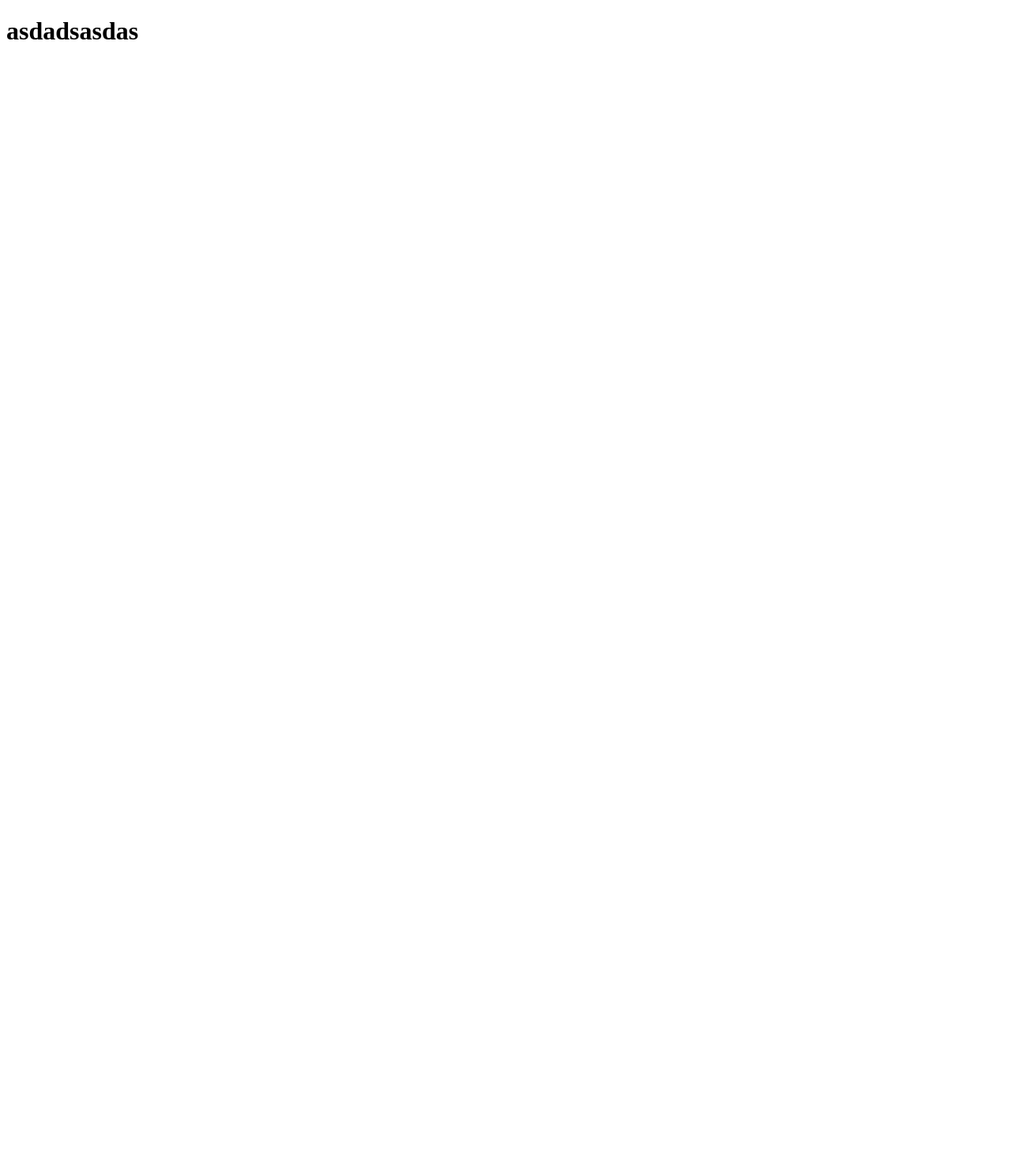
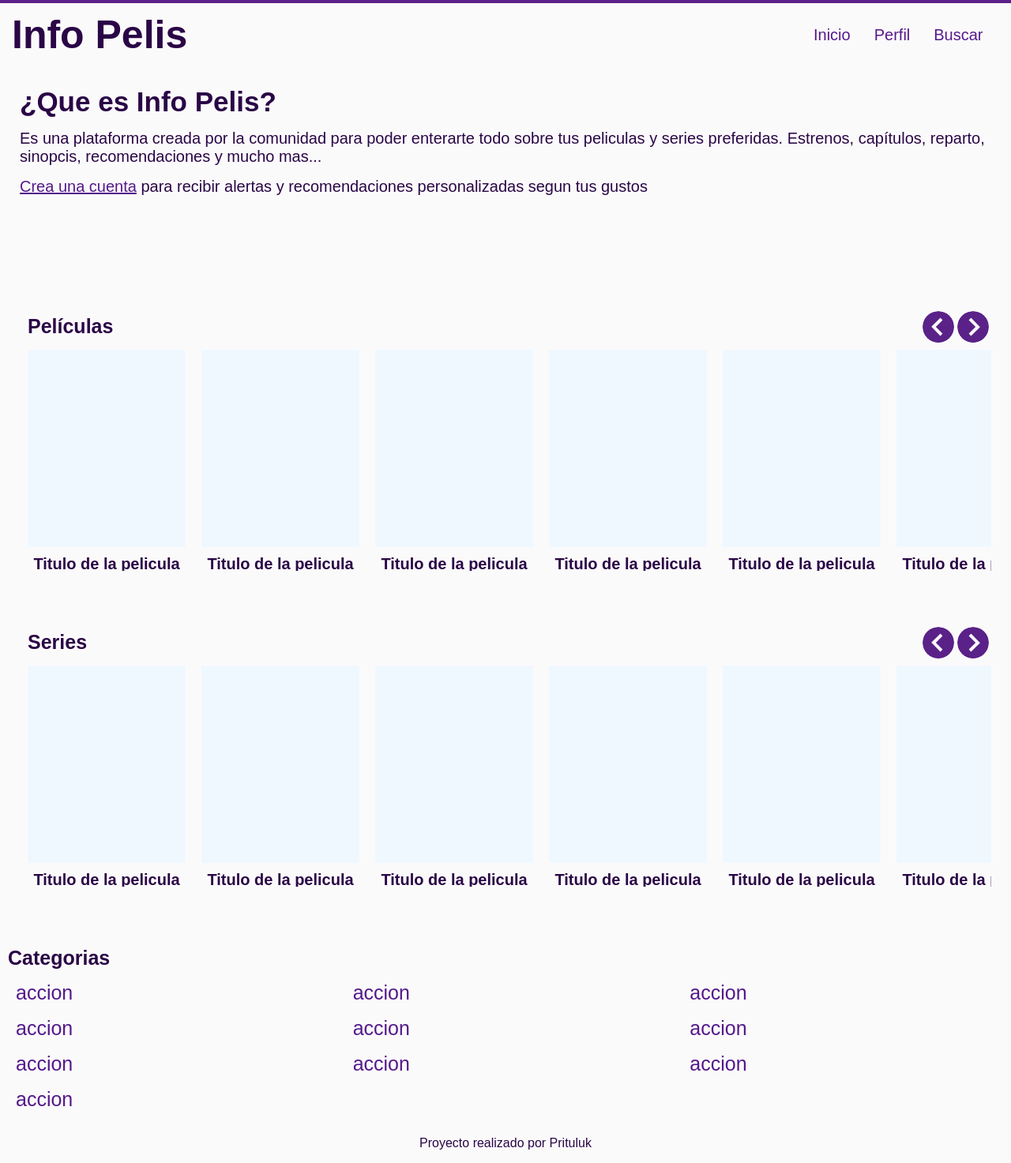
Before and after one commit to Prituluk/practical-course-api-movies, a website: page index.html in a window 1280 px wide. Shown: the whole page at 79% size. Before the commit the page ends 800 px from the top, so only its background shows below. Drawn offline with Linux system fonts and the light colour scheme.

Commit message:
basic layout and design

```diff
--- a/index.html
+++ b/index.html
@@ -7,9 +7,167 @@
  <title>Document</title>
 </head>
 <body>
- <h1>asdadsasdas</h1>
+ <div class="navBar">
+   <h1 class="title-page">Info Pelis</h1>
+   <ul class="navBar-items">
+    <li><a href="">Inicio</a></li>
+    <li> <a href="">Perfil</a></li>
+    <li><a href="">Buscar</a></li>
+   </ul>
+ </div>
+ <section class="intro">
+  <article class="intro-body">
+   <h2>¿Que es Info Pelis?</h2>
+   <p>Es una plataforma creada por la comunidad para poder enterarte todo sobre tus peliculas y series preferidas. Estrenos, capítulos, reparto, sinopcis, recomendaciones y mucho mas... </p>
+   <span><a href="">Crea una cuenta</a> para recibir alertas y recomendaciones personalizadas segun tus gustos</span>
+  </article>
+ </section>
+<section class="films" >
+ <div class="films-second">
+  <h3>Películas</h3>
+  <div class="arrow-content">
+   <img class="arrow" id="arrow-left-films" src="./styles/icons/reshot-icon-right-arrow-button-YAB8GEM7SD-c5f61.svg" alt="scrolling arrow">
+    <img class="arrow" id="arrow-right-films" src="./styles/icons/reshot-icon-right-arrow-button-YAB8GEM7SD-c5f61.svg" alt="scrolling arrow">
+  </div>
+
+ </div>
+ <ul class="list-cards" id="scrolling-card-film">
+  <li>
+   <div class="container">
+    <div class="card">
+     </div>
+    <span class="title-card">Titulo de la     pelicula</span>
+    </div>
+  </li>
+  <li>
+   <div class="container">
+    <div class="card">
+     </div>
+    <span class="title-card">Titulo de la     pelicula</span>
+    </div>
+  </li>
+  <li>
+   <div class="container">
+    <div class="card">
+     </div>
+    <span class="title-card">Titulo de la     pelicula</span>
+    </div>
+  </li>
+  <li>
+   <div class="container">
+    <div class="card">
+     </div>
+    <span class="title-card">Titulo de la     pelicula</span>
+    </div>
+  </li>
+  <li>
+   <div class="container">
+    <div class="card">
+     </div>
+    <span class="title-card">Titulo de la     pelicula</span>
+    </div>
+  </li>
+  <li>
+   <div class="container">
+    <div class="card">
+     </div>
+    <span class="title-card">Titulo de la     pelicula</span>
+    </div>
+  </li>
+  <li>
+   <div class="container">
+    <div class="card">
+     </div>
+    <span class="title-card">Titulo de la     pelicula</span>
+    </div>
+  </li>
+ </ul>
 
 
+</section>
+<section class="tv" >
+ <div class="tv-second">
+  <h3>Series</h3>
+  <div class="arrow-content">
+   <img class="arrow" id="arrow-left-tv" src="./styles/icons/reshot-icon-right-arrow-button-YAB8GEM7SD-c5f61.svg" alt="scrolling arrow">
+    <img class="arrow" id="arrow-right-tv" src="./styles/icons/reshot-icon-right-arrow-button-YAB8GEM7SD-c5f61.svg" alt="scrolling arrow">
+  </div>
+
+ </div>
+ <ul class="list-cards" id="scrolling-card-tv">
+  <li>
+   <div class="container">
+    <div class="card">
+     </div>
+    <span class="title-card">Titulo de la     pelicula</span>
+    </div>
+  </li>
+  <li>
+   <div class="container">
+    <div class="card">
+     </div>
+    <span class="title-card">Titulo de la     pelicula</span>
+    </div>
+  </li>
+  <li>
+   <div class="container">
+    <div class="card">
+     </div>
+    <span class="title-card">Titulo de la     pelicula</span>
+    </div>
+  </li>
+  <li>
+   <div class="container">
+    <div class="card">
+     </div>
+    <span class="title-card">Titulo de la     pelicula</span>
+    </div>
+  </li>
+  <li>
+   <div class="container">
+    <div class="card">
+     </div>
+    <span class="title-card">Titulo de la     pelicula</span>
+    </div>
+  </li>
+  <li>
+   <div class="container">
+    <div class="card">
+     </div>
+    <span class="title-card">Titulo de la     pelicula</span>
+    </div>
+  </li>
+  <li>
+   <div class="container">
+    <div class="card">
+     </div>
+    <span class="title-card">Titulo de la     pelicula</span>
+    </div>
+  </li>
+ </ul>
+
+
+</section>
+<section class="category">
+ <h3>Categorias</h3>
+ <ul>
+  <li><a href="">accion</a></li>
+  <li><a href="">accion</a></li>
+  <li><a href="">accion</a></li>
+  <li><a href="">accion</a></li>
+  <li><a href="">accion</a></li>
+  <li><a href="">accion</a></li>
+  <li><a href="">accion</a></li>
+  <li><a href="">accion</a></li>
+  <li><a href="">accion</a></li>
+  <li><a href="">accion</a></li>
+
+ </ul>
+</section>
+
+<footer>
+ <p class="text-footer"> Proyecto realizado por Prituluk</p>
+</footer>
 
 
 
--- a/src/main.js
+++ b/src/main.js
@@ -0,0 +1,20 @@
+const leftBtnFilms = document.querySelector("#arrow-left-films");
+const rightBtnFilms = document.querySelector("#arrow-right-films");
+const leftBtnTv = document.querySelector("#arrow-left-tv");
+const rightBtnTv = document.querySelector("#arrow-right-tv");
+const scrollContentFilm = document.querySelector("#scrolling-card-film");
+const scrollContentTv = document.querySelector("#scrolling-card-tv");
+
+leftBtnFilms.addEventListener("click", () => {
+ scrollContentFilm.scrollLeft -= 300;
+});
+rightBtnFilms.addEventListener("click", () => {
+ scrollContentFilm.scrollLeft += 300;
+});
+
+leftBtnTv.addEventListener("click", () => {
+ scrollContentTv.scrollLeft -= 300;
+});
+rightBtnTv.addEventListener("click", () => {
+ scrollContentTv.scrollLeft += 300;
+});
--- a/styles/styles.css
+++ b/styles/styles.css
@@ -0,0 +1,209 @@
+* {
+ margin: 0;
+ padding: 0;
+ box-sizing: border-box;
+}
+:root {
+ --purple-light-1: #FBFAFB;
+ --purple-light-2: #EEEAF2;
+ --purple-medium-1: #AA83C8;
+ --purple-medium-2: #8B48BF;
+ --purple-medium-3: #5C218A;
+ --purple-dark-1: #3E0F64;
+ --purple-dark-2: #2A0646;
+
+ --yellow: #EECC75;
+ --green: #CAD297;
+ --aqua: #B7EAC5;
+ --lightBlue: #A2EEE5;
+ --darkBlue: #8EA2EA;
+ --red: #F09D9D;
+
+ --font-family-titles: 'Dosis', sans-serif;
+ --font-family-text: 'Red Hat Display', sans-serif;
+ --font-weight-title1: 800;
+ --font-weight-title2: 700;
+ --font-weight-text1: 400;
+ --font-weight-text2: 500;
+}
+
+html {
+ font-size: 62.5%;
+ background-color: var(--purple-medium-3);
+}
+
+body {
+ background-color: var(--purple-light-1);
+ color: var(--purple-dark-2);
+ font-family: var(--font-family-text);
+ font-weight: var(--font-weight-text1);
+ font-size: 16px;
+ margin: 4px 0 0 0;
+ padding: 0;
+}
+
+.navBar {
+ width: 100%;
+ height: 80px;
+ display: inline-flex;
+ align-items: center;
+ justify-content: space-between;
+ padding: 0 15px;
+ /* background-color: aqua; */
+}
+.title-page {
+ font-size: 5rem;
+ color: var(--purple-dark-2);
+}
+.navBar-items {
+ width: 250px;
+ height: auto;
+ display: inline-flex;
+}
+.navBar-items li {
+ padding: 0 15px;
+ font-size: 2rem;
+ list-style: none;
+}
+.navBar-items li a {
+ text-decoration: none;
+}
+
+.intro {
+ width: 100%;
+ height: 300px;
+ padding: 25px;
+ /* background-color: antiquewhite; */
+}
+.intro-body {
+}
+.intro-body h2 {
+ font-size: 3.5rem;
+ margin-bottom: 15px;
+ color: var(--purple-dark-2);
+}
+.intro-body p {
+ font-size: 2rem;
+ margin-bottom: 15px;
+}
+.intro-body span {
+ font-size: 2rem;
+}
+.films,
+.tv {
+ width: 100%;
+ height: 350px;
+ padding:  0 25px;
+ margin-bottom: 50px;
+ background-color:var(--purple-light-1);
+ overflow-x: scroll;
+ overflow-y: hidden;
+
+}
+.films-second,
+.tv-second {
+ width: 100%;
+ height: auto;
+ display: inline-flex;
+ justify-content: space-between;
+}
+.films-second h3,
+.tv-second h3,
+.category h3{
+ font-size: 2.5rem;
+ padding: 15px 15px 15px 10px;
+ color: var(--purple-dark-2);
+}
+.films-second .arrow-content img,
+.tv-second .arrow-content img{
+ width: 40px;
+ height: 40px;
+ margin: 10px 3px 1px 1px;
+ border-radius: 50%;
+}
+.arrow-content {
+ display: flex;
+ justify-content: center;
+}
+#arrow-left-films,
+#arrow-left-tv
+ {
+ rotate: 180deg;
+}
+.arrow {
+ filter: invert(12%) sepia(72%) saturate(2984%) hue-rotate(264deg) brightness(106%) contrast(95%);
+}
+#arrow-left-films:active,
+#arrow-left-tv:active{
+ box-shadow: 3px -3px 10px var(--purple-light-1);
+}
+#arrow-right-films:active,
+#arrow-right-tv:active{
+ box-shadow: 3px 3px 10px var(--purple-light-1);
+}
+.list-cards {
+ width: 100%;
+ height: auto;
+ display: flex;
+ flex-wrap: nowrap;
+ overflow-x: auto;
+ scroll-behavior: smooth;
+}
+.films::-webkit-scrollbar,
+.tv::-webkit-scrollbar {
+ display: none;
+}
+.list-cards::-webkit-scrollbar {
+ display: none;
+}
+.list-cards li {
+ padding: 0 10px;
+ list-style: none;
+}
+.films .container,
+.tv .container {
+ width: 200px;
+ height: 280px;
+ background-color: var(--purple-light-1);
+}
+.films .container .card,
+.tv .container .card {
+ width: 200px;
+ height: 250px;
+ background-color: aliceblue;
+}
+.title-card {
+ font-size: 2rem;
+ padding-top: 10px;
+ font-weight: 600;
+ display: flex;
+ justify-content: center;
+
+}
+.category {
+ width: 100%;
+}
+.category ul {
+ width: 100%;
+ display: grid;
+ grid-template-columns: 1fr 1fr 1fr;
+ grid-auto-rows: 1fr;
+
+}
+.category ul li{
+ width: 200px;
+ height: 45px;
+ list-style: none;
+}
+.category ul li a {
+ font-size: 2.5rem;
+ margin: 20px;
+ text-decoration: none;
+}
+footer{
+ width: 100%;
+ height: 50px;
+ display: flex;
+ align-items: center;
+ justify-content: center;
+}
```
Also changed, not shown: styles/icons/reshot-icon-right-arrow-button-YAB8GEM7SD-c5f61.svg (added), 1 other file.
